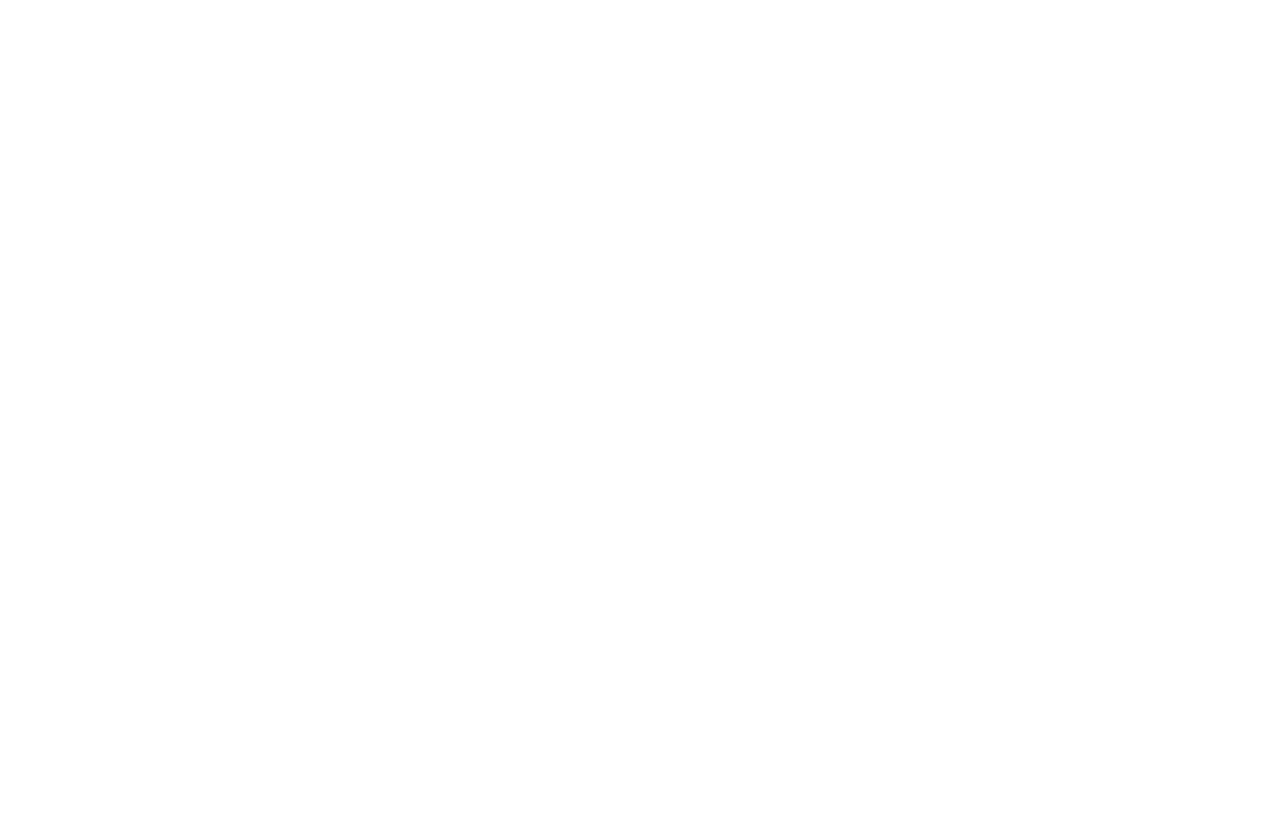
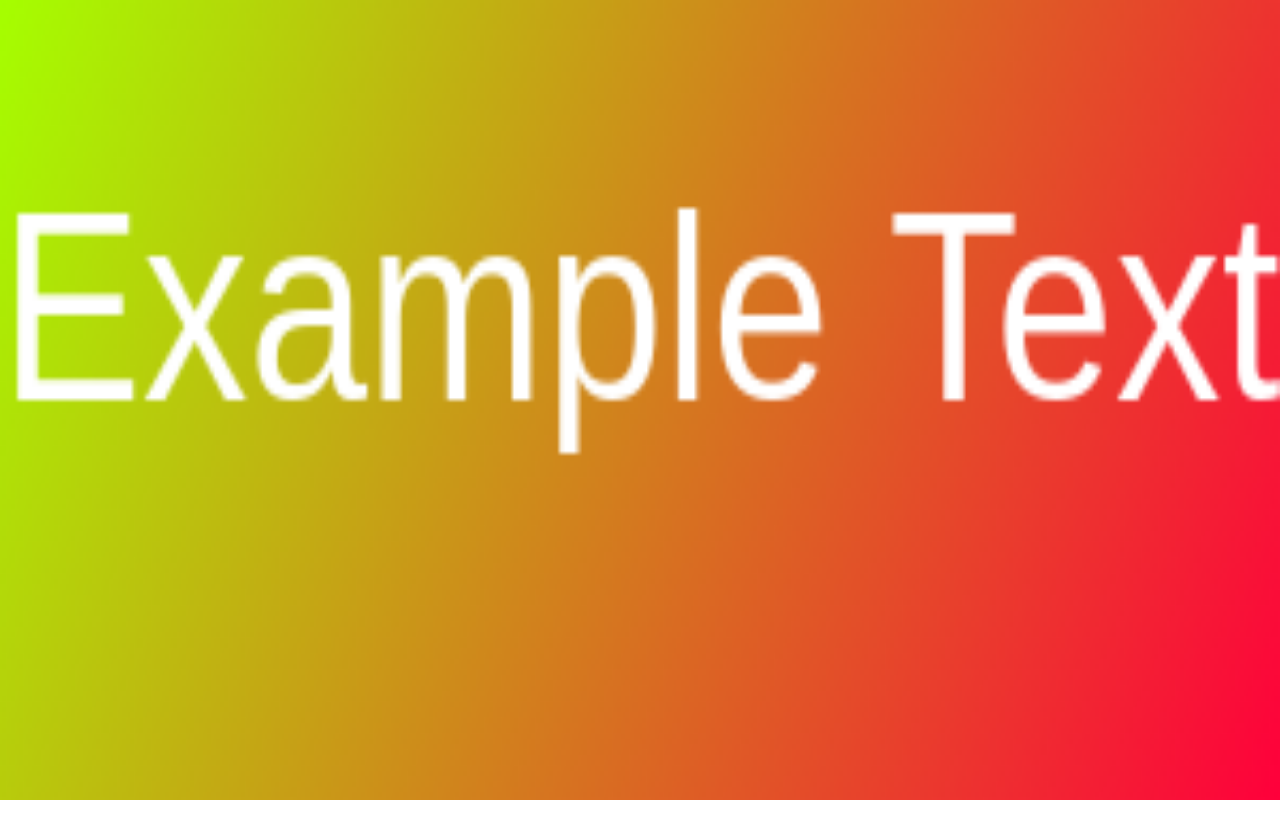
Before and after one commit to snarkdotart/og-artwork-scene-boilerplate, a website built with Vite: page index.html in a window 1280 px wide. Built offline with nearby package versions, Linux system fonts and the light colour scheme; files whose address does not match are found by name.

```diff
--- a/main.js
+++ b/main.js
@@ -5,6 +5,8 @@
     window.isAnimated = true;
     document.isAnimated = true;
 };
+
+window.render_completed = render_completed;
 
 const get_url_parameters = () => {
     const params = new URLSearchParams(window.location.search);
@@ -40,9 +42,10 @@
 }
 
 document.addEventListener('DOMContentLoaded', function() {
-    if (typeof render_function === 'function') {
-        execute(render_function);
-    } else {
-        console.error('Render function not defined')
-    }
+    render_function({},document.getElementById("render"))
+    // if (typeof render_function === 'function') {
+    //     execute(render_function);
+    // } else {
+    //     console.error('Render function not defined')
+    // }
 }, false);
--- a/src/render_function.js
+++ b/src/render_function.js
@@ -1,5 +1,3 @@
-import {render_completed} from "./srp-tools.js";
-
 const getRandomColor = () => {
     const hue = Math.floor(Math.random() * 361);
     return `hsl(${hue}, 100%, 50%)`;
--- a/style.css
+++ b/style.css
@@ -1,20 +1,12 @@
-html {
-	background: white;
+html, body {
+	margin: 0;
+	padding: 0;
+	width: 100%;
 	height: 100%;
+	overflow: hidden;
 }
-
-body {
-	height: 100%;
-	margin: 0;
-	padding: 10px;
-}
-
-p {
-	margin: 0;
-}
-
 canvas {
-	position: fixed;
+	position: absolute;
 	top: 0;
 	left: 0;
 	width: 100%;
```
